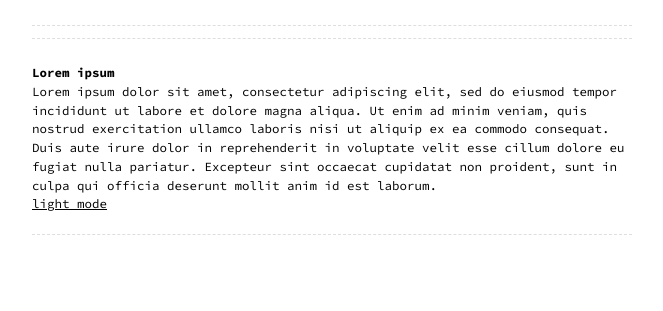
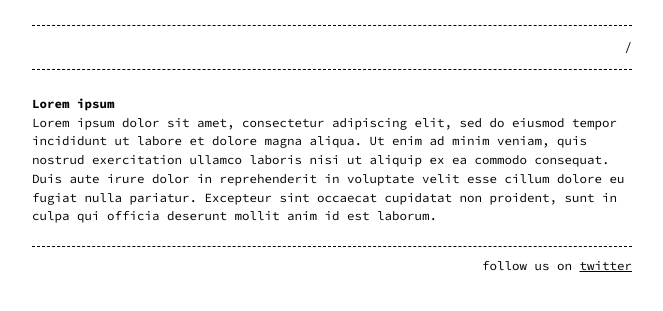
Before and after one commit to Anogota/Anogota.github.io, a Jekyll site: the page built from index.md, in a window 1280 px wide. Shown: the top 311 px of the page, without its empty margins (308-971 px from the left). Built offline with Jekyll 4.4.1, drawn with Linux system fonts in a browser that asks for light colours.

Commit message:
Rename blogroll layout to home, Optimize light styles.

```diff
--- a/_config.yml
+++ b/_config.yml
@@ -2,11 +2,11 @@
 
 #google_analytics: UA-NNNNNNNN-N
 
-#header_pages:
-#  - index.md
+header_pages:
+  - index.md
 #  - about.md
 
-#footer: 'follow us on <a href="https://twitter.com/">twitter</a>'
+footer: 'follow us on <a href="https://twitter.com/">twitter</a>'
 
 style: light # dark (default) or light
 
--- a/_sass/light.scss
+++ b/_sass/light.scss
@@ -2,11 +2,11 @@
  * Style variables
  */
 $base-color:           #000 !default;
-$primary-color:        #FF0000 !default;
+$primary-color:        #0000EE !default;
 $text-color:           $base-color !default;
 $placeholder-color:    $base-color !default;
 $link-color:           $base-color !default;
-$border:               dashed 1px rgba(219,219,219,0.9) !default;
+$border:               dashed 1px rgba(0,0,0,1) !default;
 $selection-background: rgba(0,0,0,0.99) !default;
 $selection-text:       #fff !default;
 $background-color:     #fff !default;
--- a/index.md
+++ b/index.md
@@ -1,13 +1,9 @@
 ---
 title: /
-layout: page
+layout: home
 permalink: /
 ---
 
 # Lorem ipsum
 
 Lorem ipsum dolor sit amet, consectetur adipiscing elit, sed do eiusmod tempor incididunt ut labore et dolore magna aliqua. Ut enim ad minim veniam, quis nostrud exercitation ullamco laboris nisi ut aliquip ex ea commodo consequat. Duis aute irure dolor in reprehenderit in voluptate velit esse cillum dolore eu fugiat nulla pariatur. Excepteur sint occaecat cupidatat non proident, sunt in culpa qui officia deserunt mollit anim id est laborum.
-
-
-
-<a href="#" onclick="switchDarkLightStyles()">light mode</a>
```
Also changed, not shown: _layouts/home.html (renamed from _layouts/blogroll.html), jekyll-theme-console.gemspec.
